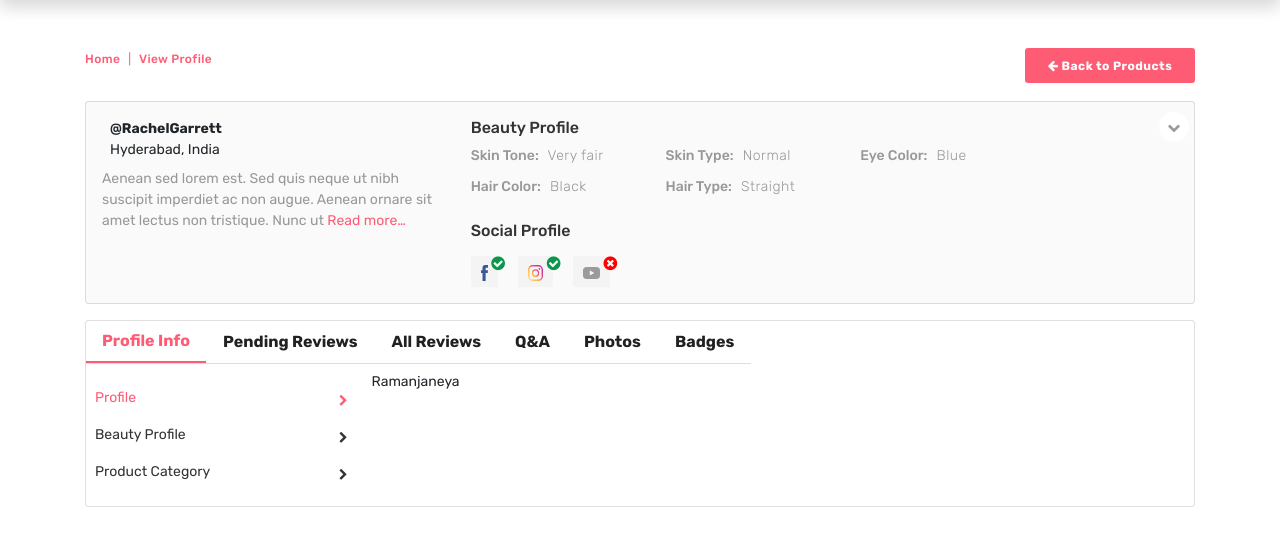
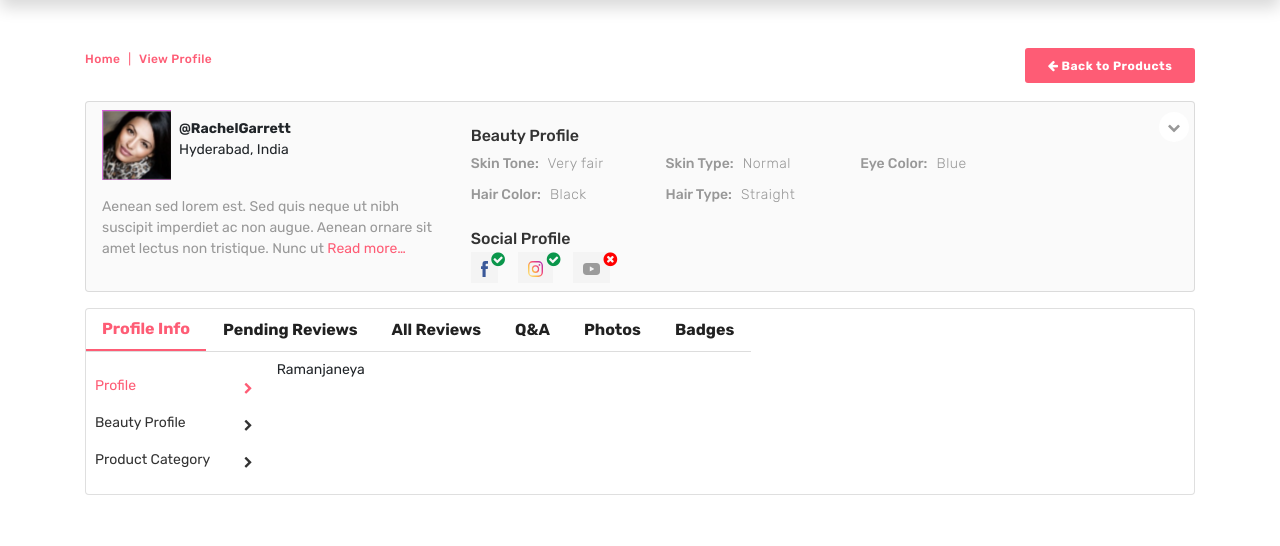
Before and after one commit to ramanjaneyagoud/varcode1, a PHP site: page / in a window 1280 px wide. Shown: the part 75-621 px from the top of the page. Run offline with PHP 8.4, Linux system fonts and the light colour scheme; some libraries are stand-ins or nearby versions.

Commit message:
index file changes

```diff
--- a/profile/index.php
+++ b/profile/index.php
@@ -29,23 +29,23 @@
     </section>
     <section class="my-3">
         <div class="container">
-            <div class="card p-3">
+            <div class="card px-3 py-2">
                 <div class="row">
                     <div class="col-sm-4">
                         <div class="d-flex justify-content-start">
-                            <img src="https://via.placeholder.com/90x90" alt="" class="author_image d-block mr-2">
-                            <div class="author_info">
+                            <img src="images/user.png" alt="" class="author_image d-block mr-2">
+                            <div class="author_info mt-2">
                                 <div class="auth_name">@RachelGarrett</div>
                                 <div class="auth_location">Hyderabad, India</div>
                             </div>
                         </div>
-                        <div class="auth_desc pt-2">
+                        <div class="auth_desc mt-3">
                             <p>Aenean sed lorem est. Sed quis neque ut nibh suscipit imperdiet ac non augue. Aenean
                                 ornare sit amet lectus non tristique. Nunc ut
                                 <span class="read_more"> Read more…</span></p>
                         </div>
                     </div>
-                    <div class="col-sm-8">
+                    <div class="col-sm-8 mt-3">
                         <div class="row bsp">
                             <div class="col-sm-10">
                                 <div class="beauty_profile">
@@ -61,7 +61,7 @@
                             </div>
                             <div class="col-sm-10">
                                 <div class="social_profile mt-4">
-                                    <h2 class="mb-3">Social Profile</h2>
+                                    <h2 class="mb-1">Social Profile</h2>
                                     <div class="d-flex">
                                         <div class="facebook position-relative">
                                             <a href="#">
--- a/profile/rev_tabs.php
+++ b/profile/rev_tabs.php
@@ -36,7 +36,7 @@
                             aria-labelledby="product-tab">
                             <div class="d-none d-sm-block">
                                 <div class="row">
-                                    <div class="col-sm-3 py-3 px-2">
+                                    <div class="col-sm-2 py-3 px-2">
                                         <div class="nav flex-column nav-pills" id="v-pills-tab" role="tablist"
                                             aria-orientation="vertical">
                                             <a class="nav-link active" id="v-pills-home-tab" data-toggle="pill"
@@ -50,7 +50,7 @@
                                                 aria-selected="false">Product Category</a>
                                         </div>
                                     </div>
-                                    <div class="col-sm-9 py-2 px-3">
+                                    <div class="col-sm-10 py-2 px-3">
                                         <div class="tab-content" id="v-pills-tabContent">
                                             <div class="tab-pane fade show active" id="v-pills-home" role="tabpanel"
                                                 aria-labelledby="v-pills-home-tab">
```
Also changed, not shown: profile/images/prod.png (added), profile/images/user.png (added).
